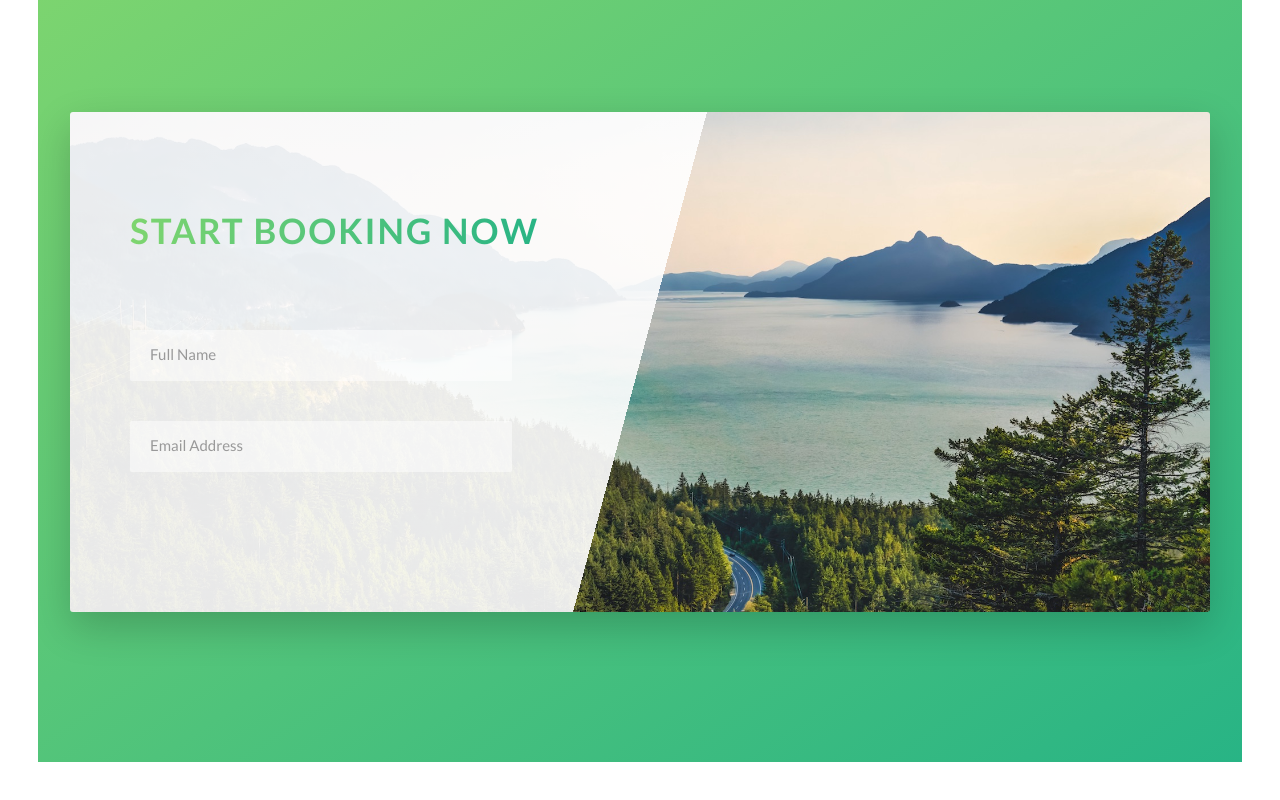
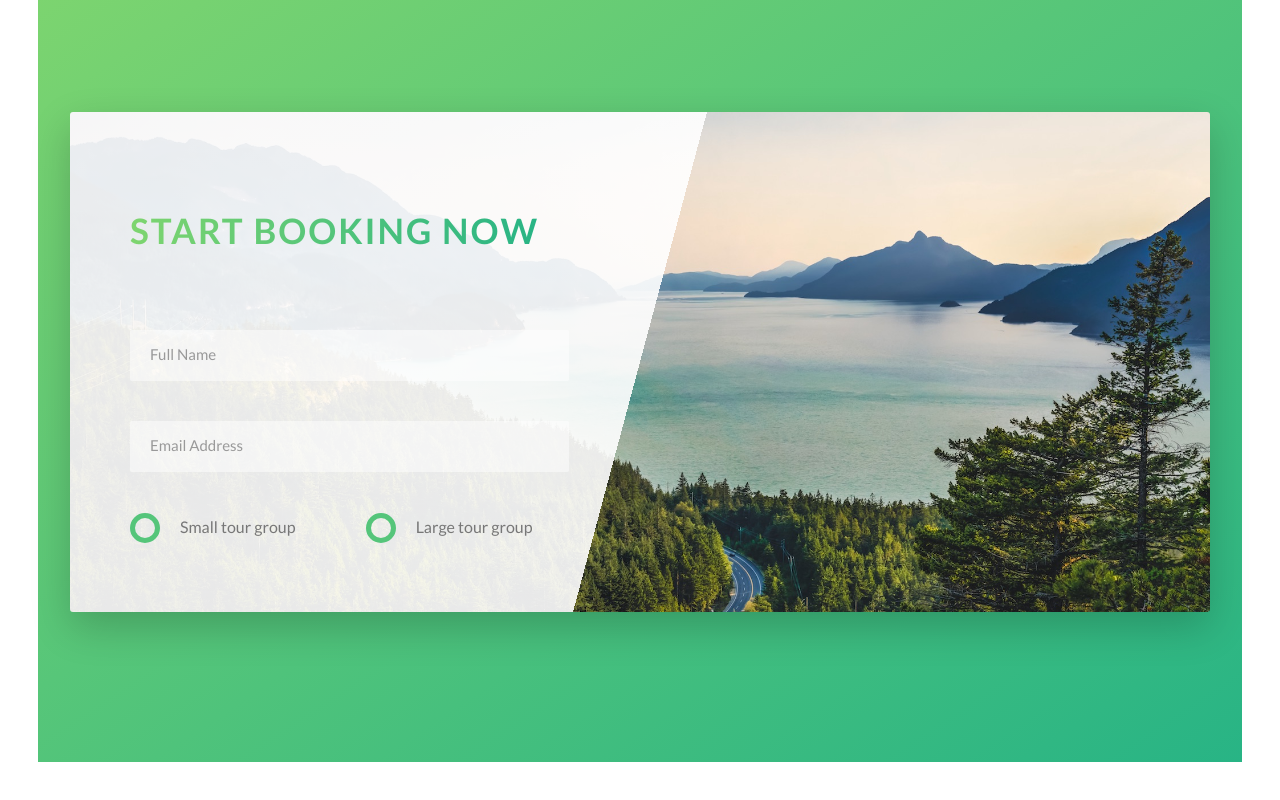
Before and after one commit to JukeFA/Advanced-CSS-and-Sass, a plain HTML site: page Natours/starter/index.html in a window 1280 px wide. Shown: the part 4874-5674 px from the top of the page. Drawn offline with Linux system fonts and the light colour scheme.

Commit message:
Book pt3 partial

```diff
--- a/Natours/starter/index.html
+++ b/Natours/starter/index.html
@@ -273,6 +273,27 @@
                                     <input type="email" class="form__input" placeholder="Email Address" id="email" required>
                                     <label for="email" class="form__label">Email Address</label>
                                 </div>
+
+                                <div class="form__group">
+                                    <div class="form__radio-group">
+                                        <input type="radio" class="form__radio-input" id="small" name="size">
+                                        <label for="small" class="form__radio-label">
+                                            <span class="form__radio-button"></span>
+                                            Small tour group
+                                        </label>
+                                    </div>
+
+                                    <div class="form__radio-group">
+                                        <input type="radio" class="form__radio-input" id="large" name="size">
+                                        <label for="large" class="form__radio-label">
+                                            <span class="form__radio-button"></span>
+                                            Large tour group
+                                        </label>
+                                    </div>
+                                </div>
+
+
+
                             </form>
                         </div>
                     </div>
--- a/Natours/starter/sass/components/_form.scss
+++ b/Natours/starter/sass/components/_form.scss
@@ -12,8 +12,9 @@
         background-color: rgba($color-white, .5);
         border: none;
         border-bottom: 3px solid transparent; //to keep the box from shifting when the border was applied when focused
-        width: 60%;
+        width: 70%;
         display: block;
+        transition: all .3s;
 
         &:focus {
             outline: none;
@@ -42,6 +43,52 @@
     &__input:placeholder-shown  + &__label {
         opacity: 0;
         visibility: hidden;
-        transform: translateY(-4rem)
+        transform: translateY(-4rem);
+    }
+
+    &__radio-group {
+        width: 41%;
+        display: inline-block;
+    }
+
+    &__radio-input {
+        display: none;
+    }
+
+    &__radio-label {
+        font-size: $default-font-size;
+        cursor: pointer;
+        position: relative;
+        padding-left: 5rem;
+    }
+
+    &__radio-button {
+        height: 2rem;
+        width: 2rem;
+        border: 5px solid $color-primary;
+        border-radius: 50%;
+        display: inline-block;
+        position: absolute;
+        left: 0;
+        top: -.4rem;
+
+        &::after {
+            content: "";
+            display: block;
+            height: 1.3rem;
+            width: 1.3rem;
+            border-radius: 50%;
+            position: absolute;
+            top: 50%;
+            left: 50%;
+            transform: translate(-50%, -50%);
+            background-color: $color-primary;
+            opacity: 0;
+            transition: opacity .2s;
+        }
+    }
+
+    &__radio-input:checked ~ &__radio-label &__radio-button::after {
+        opacity: 1;
     }
 }
```
Also changed, not shown: Natours/starter/css/main.css, 1 other file.
